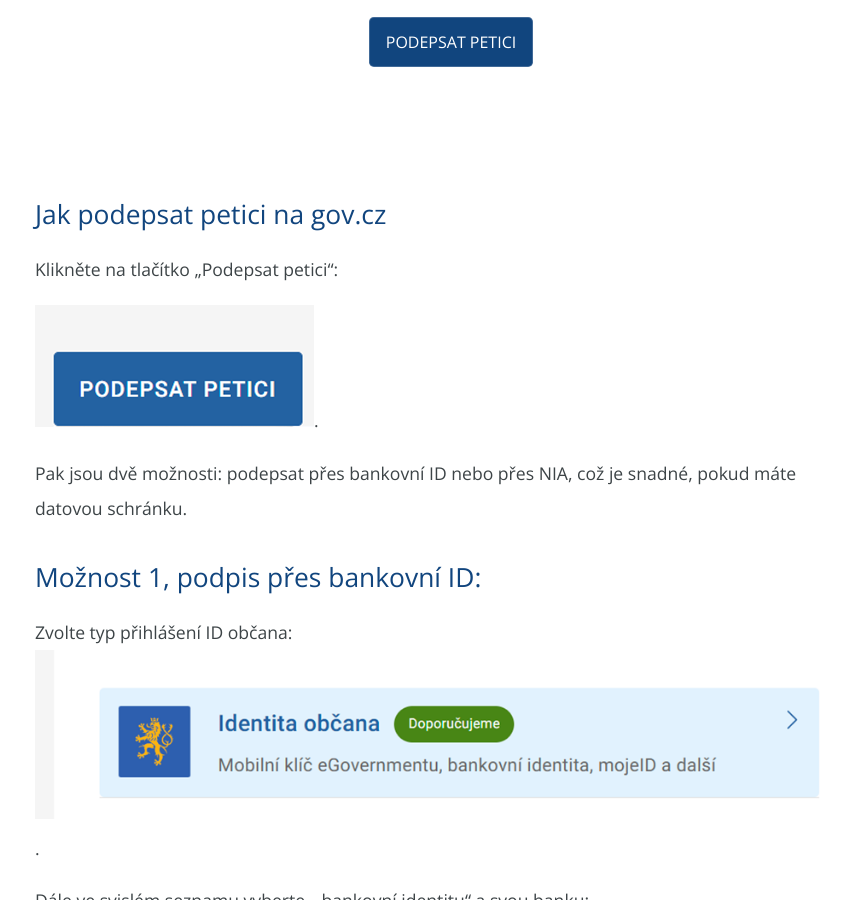
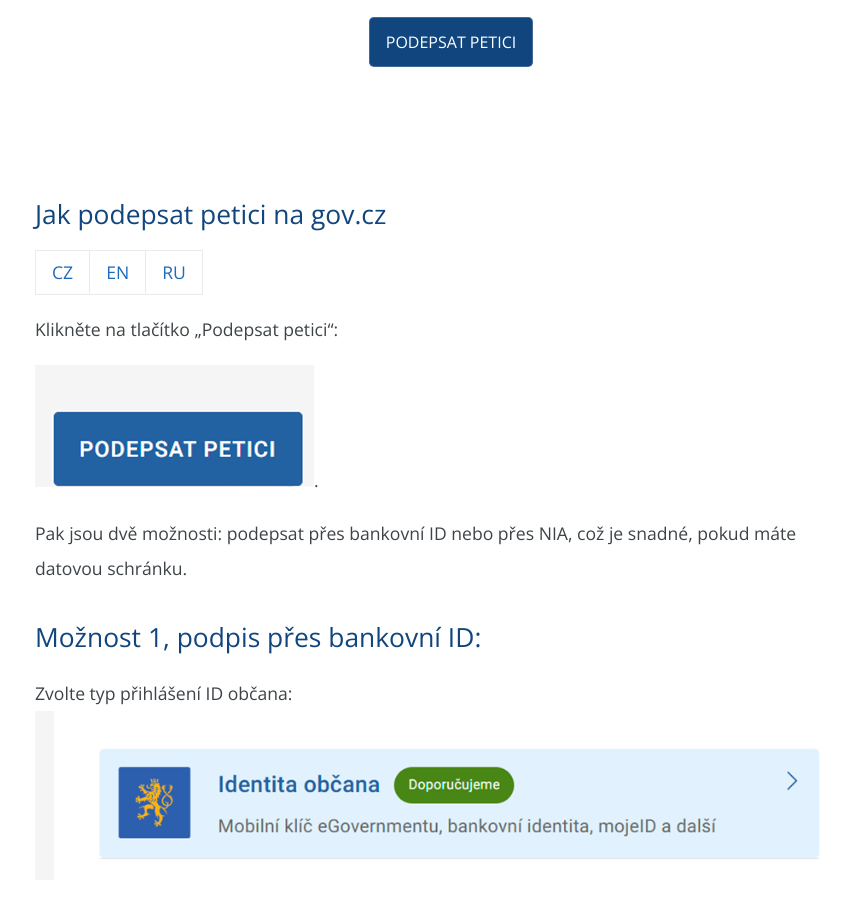
Before and after one commit to thewulf7/jsmelide, a Jekyll site: the page built from govcz.md, in a window 1280 px wide and 900 px high, scrolled down 500 px. Shown: the whole window, without its empty margins (189-1039 px from the left). Built offline with Jekyll 4.4.1, drawn with Linux system fonts in a browser that asks for light colours; comment, search, counter and statistics services are not loaded; our own code applies the rules of GitHub Pages for plain Markdown files.

```diff
--- a/govcz.md
+++ b/govcz.md
@@ -2,6 +2,8 @@
 layout: default
 ---
 ## Jak podepsat petici na gov.cz
+
+[CZ](./govcz.md) | [EN](./govcz_en.md) | [RU](./govcz_ru.md)
 
 Klikněte na tlačítko „Podepsat petici“:
 
```
